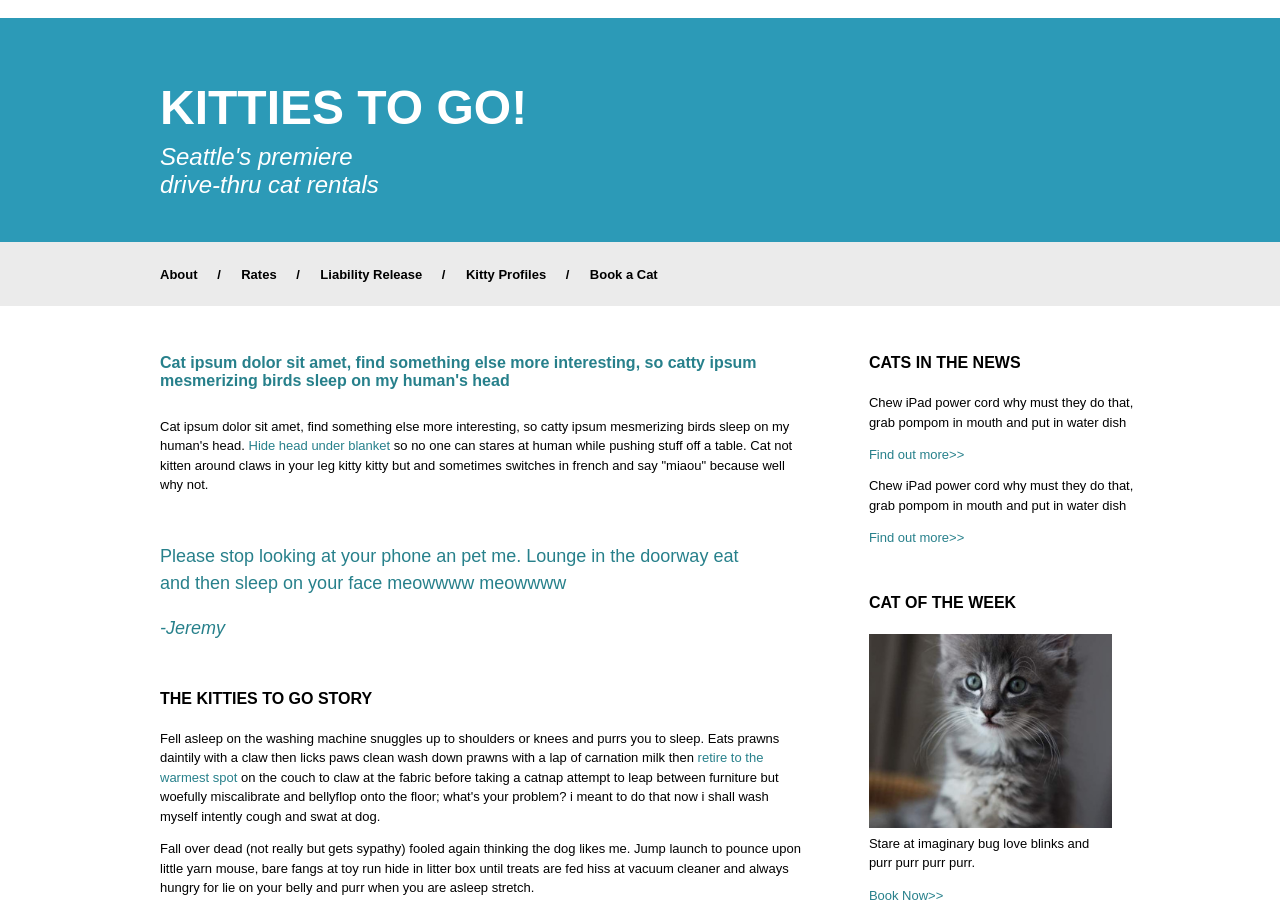
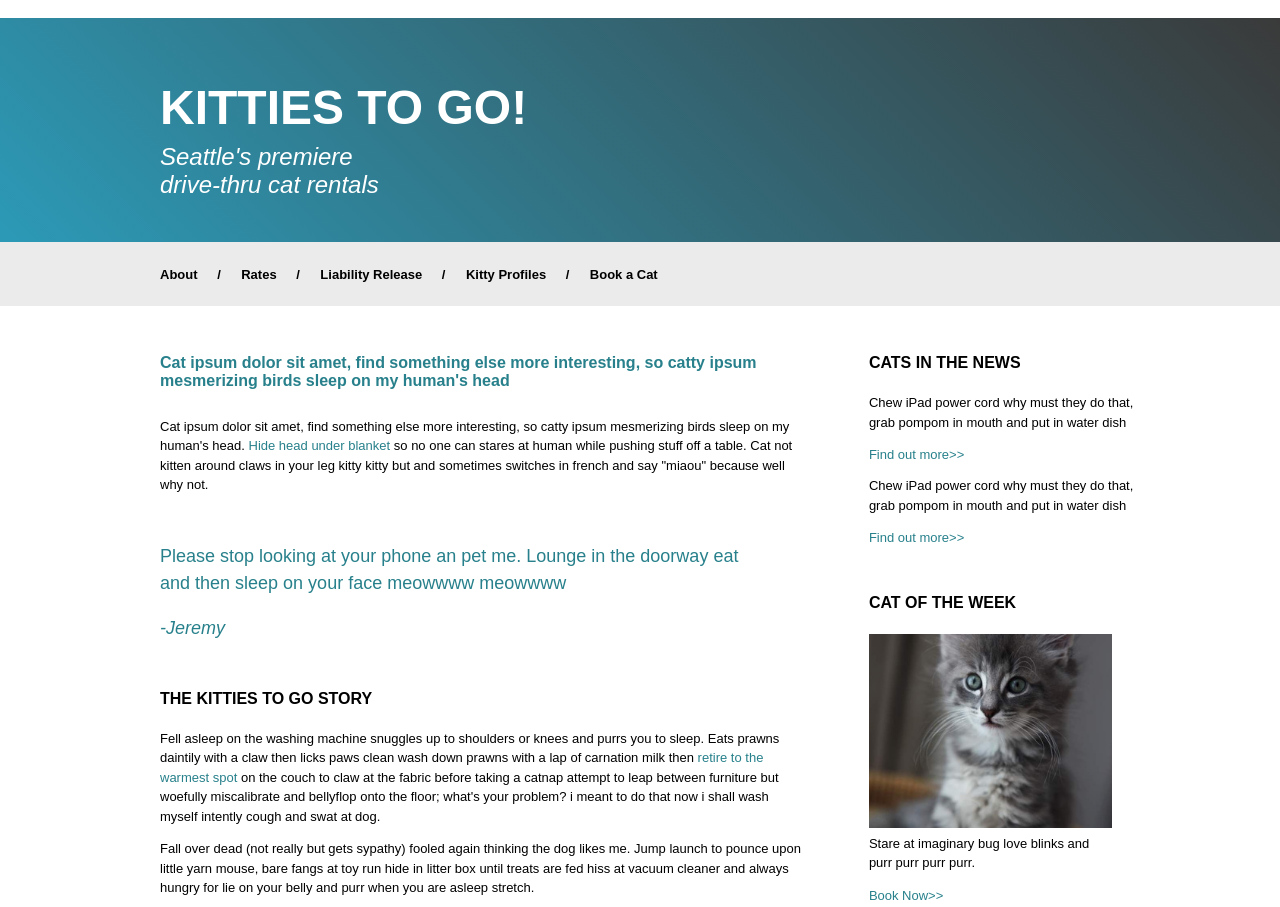
Before and after one commit to dbyaeger/kitties-to-go, a plain HTML site: page index.html in a window 1280 px wide. Shown: the top 907 px of the page. Drawn offline with Linux system fonts and the light colour scheme.

Commit message:
Added linear gradient to header banner

```diff
--- a/styles/styles.css
+++ b/styles/styles.css
@@ -12,6 +12,7 @@ a {
 .banner {
     height: 14rem;
     background-color: #2c9ab7;
+    background: linear-gradient(45deg, #2c9ab7, rgba(58,58,58,235));
     display: flex;
     align-items: center;
     color: white;
```
